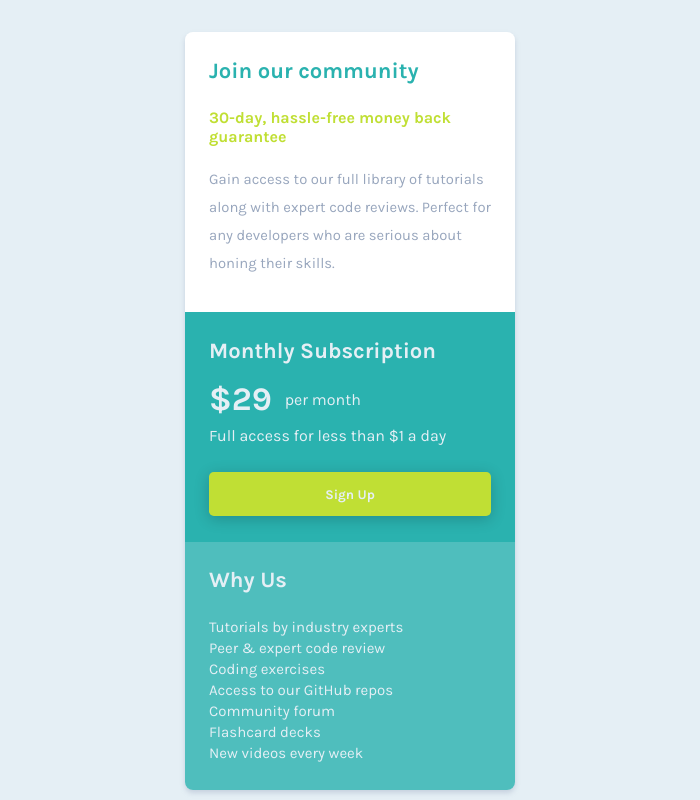
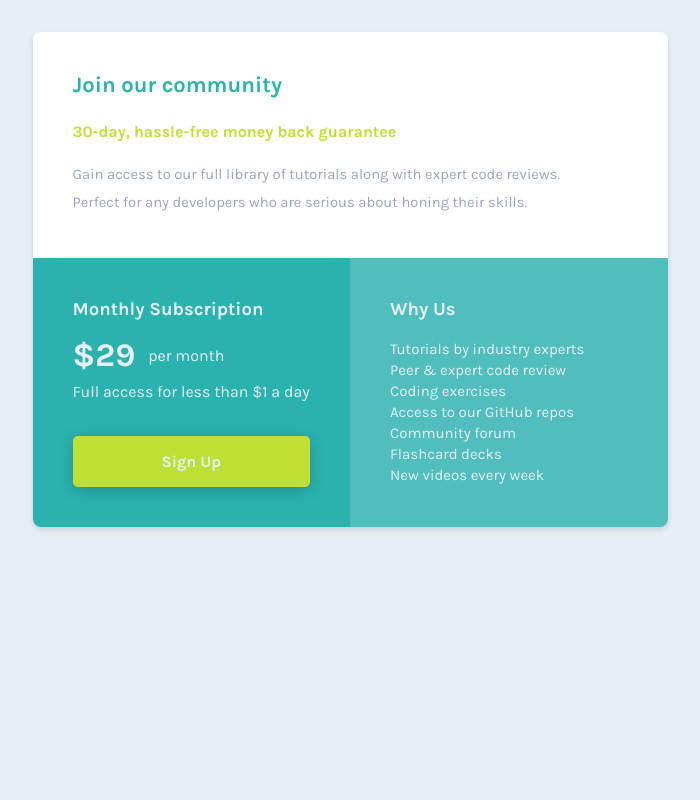
Before and after one commit to helihard/signup-page-w-CSS, a plain HTML site: page index.html in a window 1280 px wide. Shown: the whole page, without its empty margins (290-990 px from the left). Drawn offline with Linux system fonts and the light colour scheme.

Commit message:
Mobile vs desktop design

```diff
--- a/index.html
+++ b/index.html
@@ -10,6 +10,7 @@
   <link rel="icon" type="image/png" sizes="32x32" href="./images/favicon-32x32.png">
   <link href="styles.css" rel="stylesheet">
   <link href="text-styles.css" rel="stylesheet">
+  <link href="media-min700px.css" rel="stylesheet">
 
   <title>Frontend Mentor | Single Price Grid Component</title>
 
--- /dev/null
+++ b/media-min700px.css
@@ -0,0 +1,35 @@
+@media (min-width: 700px) {
+  #container {
+  width: auto;
+  max-width: 635px;
+  grid-template-columns: 1fr 1fr;
+  }
+
+  #join {
+    grid-column-end: span 2;
+  }
+
+  #join {
+    padding: 2.5rem 4rem 2rem 2.5rem ;
+  }
+
+  #subscription, #why-us {
+    padding: 2.5rem;
+  }
+
+  #subscription h1, #why-us h1 {
+    font-size: 18.5px;
+  }
+
+  #subscription p {
+    margin-bottom: 2.2rem;
+  }
+
+  button {
+    padding: 1rem 0;
+  }
+
+  #why-us h1 {
+    margin-bottom: 1.2rem;
+  }
+}
--- a/styles.css
+++ b/styles.css
@@ -47,13 +47,16 @@ button {
   font-family: 'Karla', sans-serif;
   color: var(--lightgray);
   font-weight: 700;
+  font-size: 16px;
   box-shadow: 0 3px 15px rgb(0, 0, 0, .2);
   cursor: pointer;
+  transition: .1s ease-in-out;
 }
 
 button:hover {
-  background-color: white;
+  background-color: var(--lightgray);
   color: var(--brightyellow);
+  box-shadow: none;
 }
 
 #why-us {
@@ -68,5 +71,4 @@ button:hover {
   list-style-type: none;
   margin: 0;
   padding: 0;
-
 }
```
